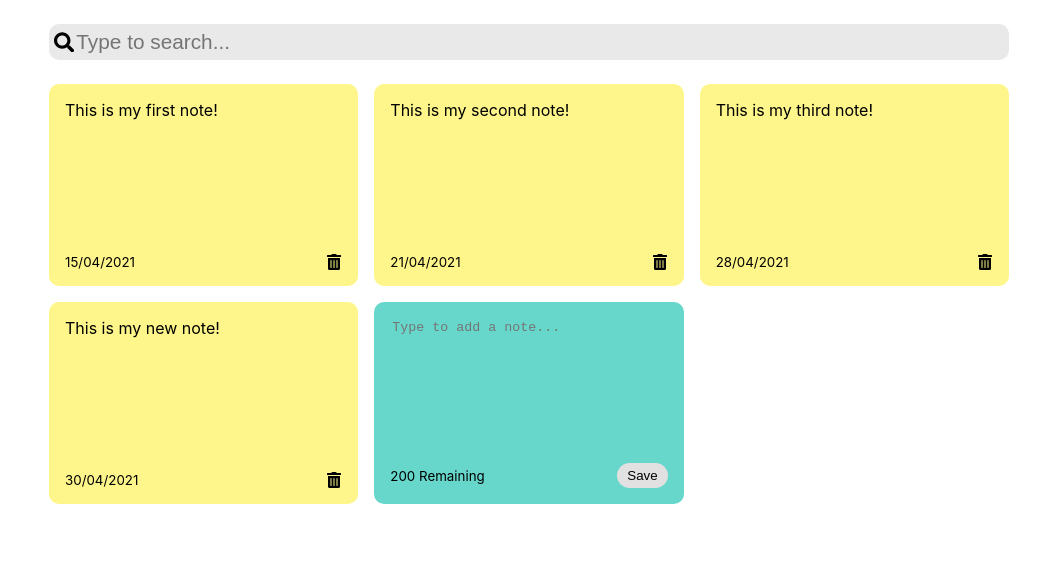
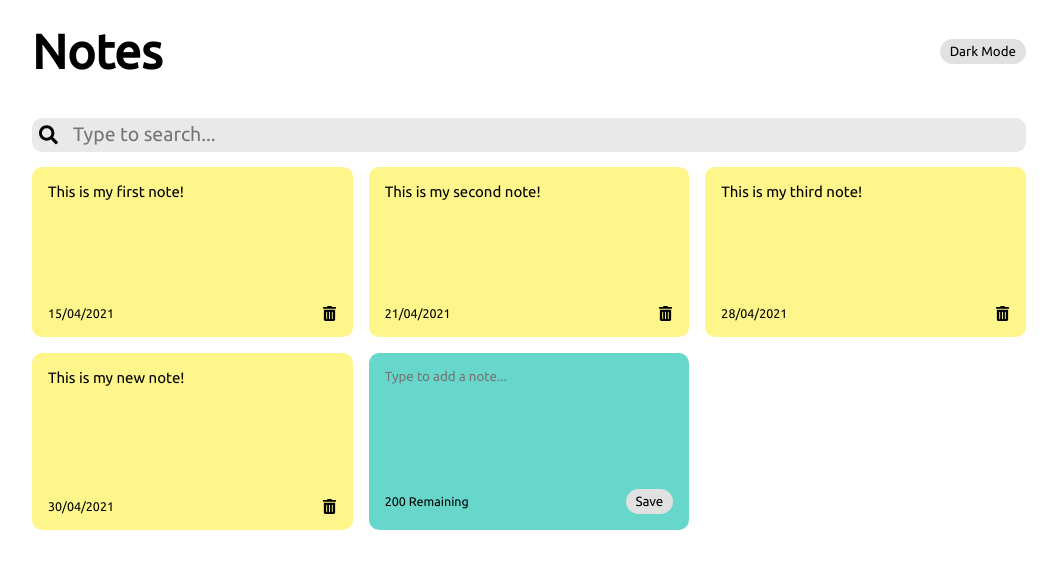
Before and after one commit to TejasSathe010/React-Notes-App, a React (Create React App) app: page / in a window 1280 px wide. Shown: the top 568 px of the page, without its empty margins (111-1168 px from the left). Built offline with nearby package versions, Linux system fonts and the light colour scheme.

Commit message:
Add dark mode feature

```diff
--- a/src/App.js
+++ b/src/App.js
@@ -2,6 +2,7 @@ import NotesList from "./components/NotesList";
 import { useState } from 'react';
 import { nanoid } from 'nanoid';
 import Search from "./components/Search";
+import Header from "./components/Header";
 
 function App() {
 
@@ -29,6 +30,7 @@ function App() {
   ]);
 
   const [searchText, setSearchText] = useState('');
+  const [darkMode, setDarkMode] = useState(false);
 
   const handleAddNote = (text)=>{
     const date = new Date();
@@ -49,9 +51,12 @@ function App() {
 
 
   return (
-    <div className="container">
-      <Search searchText={searchText} setSearchText={setSearchText} />
-      <NotesList notes={notes.filter((note) => (note.text.toLowerCase()).includes(searchText.toLowerCase()))} handleAddNote={handleAddNote} deleteNote={deleteNote} />
+    <div className={`${darkMode && 'dark-mode'}`}>
+      <div className="container">
+        <Header darkMode={darkMode} handleToggleDarkMode={setDarkMode} />
+        <Search searchText={searchText} setSearchText={setSearchText} />
+        <NotesList notes={notes.filter((note) => (note.text.toLowerCase()).includes(searchText.toLowerCase()))} handleAddNote={handleAddNote} deleteNote={deleteNote} />
+      </div>
     </div>
   );
 }
--- /dev/null
+++ b/src/components/Header.js
@@ -0,0 +1,18 @@
+import React from 'react';
+
+const Header = ({ darkMode, handleToggleDarkMode }) => {
+	return (
+		<div className='header'>
+			<h1>Notes</h1>
+			<button
+                className="save"
+				onClick={() =>
+					handleToggleDarkMode(
+						(previousDarkMode) => !previousDarkMode
+					)
+				}>{darkMode ? 'Normal Mode' : 'Dark Mode'}</button>
+		</div>
+	);
+};
+
+export default Header;
--- a/src/index.css
+++ b/src/index.css
@@ -1,25 +1,22 @@
-body {
+@import url('https://fonts.googleapis.com/css2?family=Ubuntu:wght@300;400&display=swap');
+
+* {
+	padding: 0;
 	margin: 0;
-	font-family: -apple-system, BlinkMacSystemFont, 'Segoe UI',
-		'Roboto', 'Oxygen', 'Ubuntu', 'Cantarell', 'Fira Sans',
-		'Droid Sans', 'Helvetica Neue', sans-serif;
-	-webkit-font-smoothing: antialiased;
-	-moz-osx-font-smoothing: grayscale;
-}
-
-code {
-	font-family: source-code-pro, Menlo, Monaco, Consolas,
-		'Courier New', monospace;
+	box-sizing: border-box;
+	font-family: 'Ubuntu', sans-serif;
 }
 
 .header {
+	padding: 1em 0;
+	font-size: 24px;
 	display: flex;
 	align-items: center;
 	justify-content: space-between;
 }
 
 .dark-mode {
-	background-color: black;
+	background-color: rgba(0, 0, 0, 0.835);
 }
 
 .dark-mode h1 {
@@ -27,7 +24,7 @@ code {
 }
 
 .container {
-	max-width: 960px;
+	max-width: 80%;
 	margin-right: auto;
 	margin-left: auto;
 	padding-right: 15px;
@@ -46,12 +43,15 @@ code {
 
 .note.new {
 	background-color: #67d7cc;
+	color: #000;
+	font-size: 15px;
 }
 
 textarea {
 	border: none;
 	resize: none;
 	background-color: #67d7cc;
+	color: #000;
 }
 
 textarea:focus {
@@ -79,6 +79,7 @@ textarea:focus {
 	flex-direction: column;
 	justify-content: space-between;
 	white-space: pre-wrap;
+	font-size: 15px;
 }
 
 .note-footer {
@@ -96,8 +97,9 @@ textarea:focus {
 	align-items: center;
 	background-color: rgb(233, 233, 233);
 	border-radius: 10px;
-	padding: 5px;
-	margin: 1.5em 0;
+	font-size: 15px;
+	padding: 2px;
+	margin: 1em 0;
 }
 
 .search input {
@@ -105,8 +107,13 @@ textarea:focus {
 	background-color: rgb(233, 233, 233);
 	width: 100%;
 	font-size: 1.3em;
+	padding: 0 10px;
 }
 
 .search input:focus {
 	outline: none;
 }
+
+.search-icon {
+	margin: 5px;
+}
```
